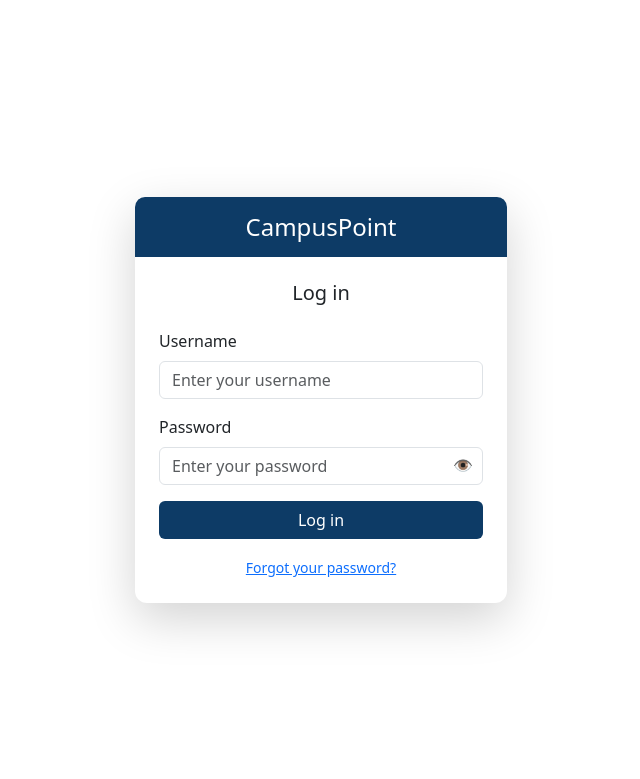
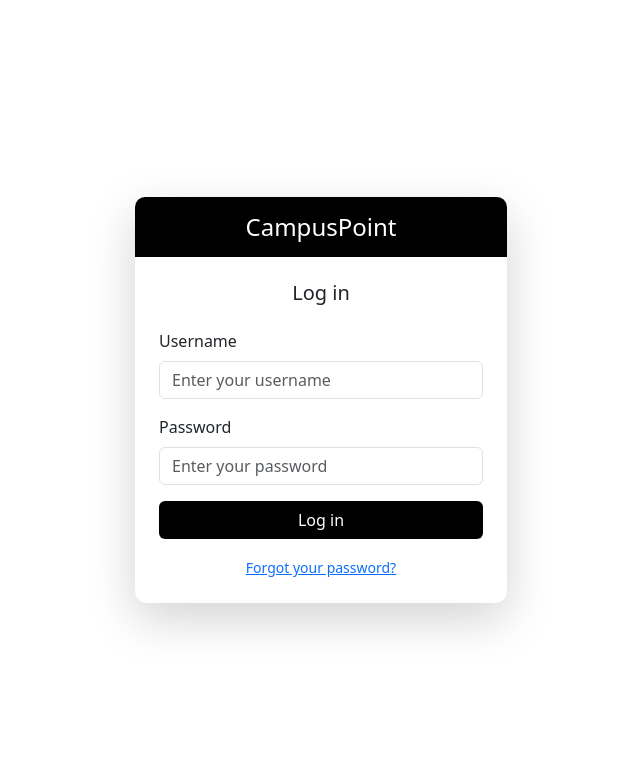
Before and after one commit to SiveHoyo99/CampusPoint, a Flask app: page /login in a window 1280 px wide. Shown: the part 56-835 px from the top of the page, without its empty margins (319-959 px from the left). Run offline with Flask 3, Linux system fonts and the light colour scheme; some libraries are stand-ins or nearby versions.

```diff
--- a/templates/login.html
+++ b/templates/login.html
@@ -7,7 +7,7 @@
         <div class="card shadow-lg border-0">
 
             <!-- HEADER -->
-            <div class="text-center py-3" style="background: #0d3b66; color: white; border-radius: 10px 10px 0 0;">
+            <div class="text-center py-3" style="background: #000000; color: white; border-radius: 10px 10px 0 0;">
                 <h4 class="mb-0">CampusPoint</h4>
             </div>
 
@@ -34,20 +34,15 @@
                                class="form-control"
                                placeholder="Enter your password">
 
-                        <!-- Toggle icon -->
-                        <span onclick="togglePassword()"
-                              style="position:absolute; right:10px; top:38px; cursor:pointer;">
-                            👁️
-                        </span>
                     </div>
 
-                    <!-- LOGIN BUTTON -->
+
                     <button type="submit" class="btn w-100"
-                            style="background:#0d3b66; color:white;">
+                            style="background:#000000; color:white;">
                         Log in
                     </button>
 
-                    <!-- EXTRA LINKS -->
+
                     <div class="text-center mt-3">
                         <a href="#" style="font-size: 14px;">Forgot your password?</a>
                     </div>
@@ -60,12 +55,6 @@
 
 </div>
 
-<!-- SCRIPT -->
-<script>
-function togglePassword() {
-    const pwd = document.getElementById("password");
-    pwd.type = pwd.type === "password" ? "text" : "password";
-}
-</script>
+
 
 {% endblock %}
```
Also changed, not shown: templates/register.html (+11 -1 lines), static/images/study3.jpg, 1 other file.
